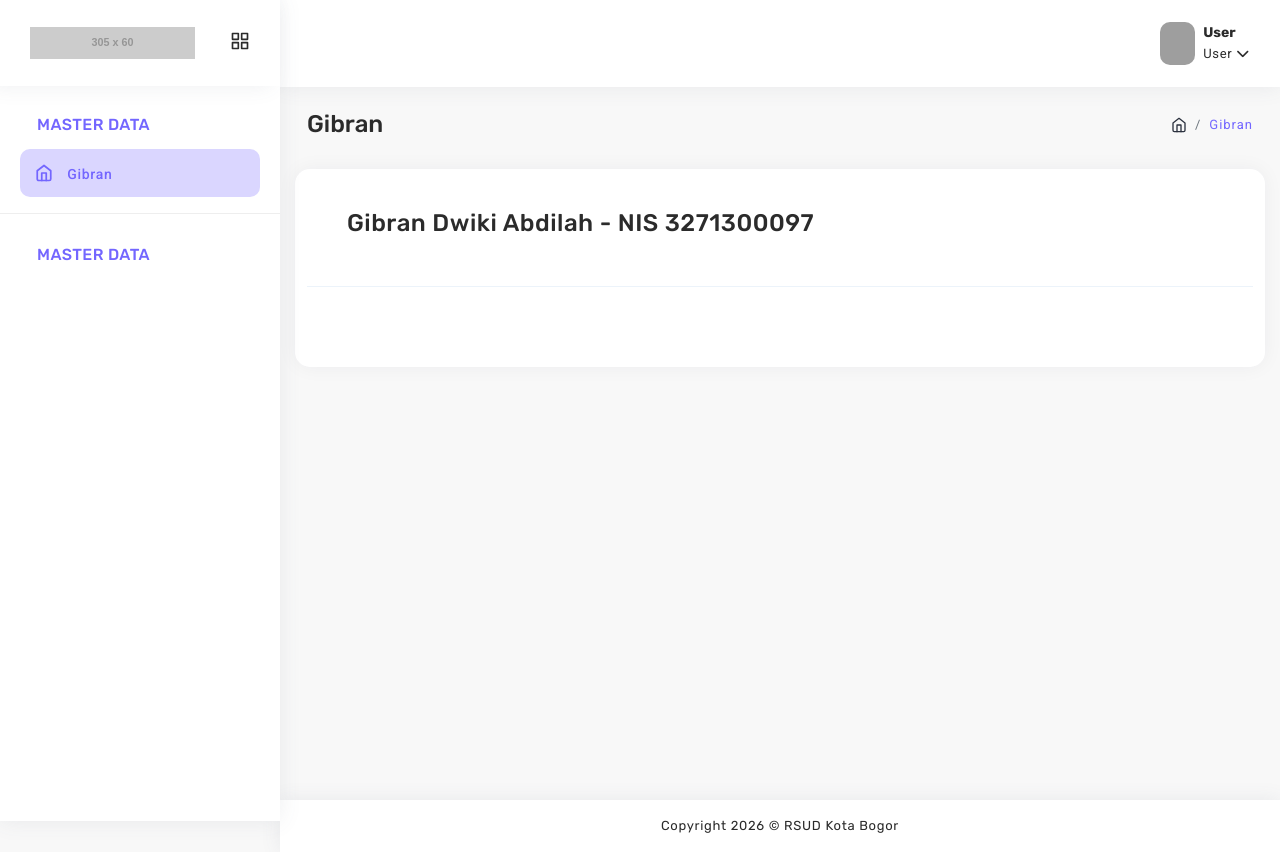
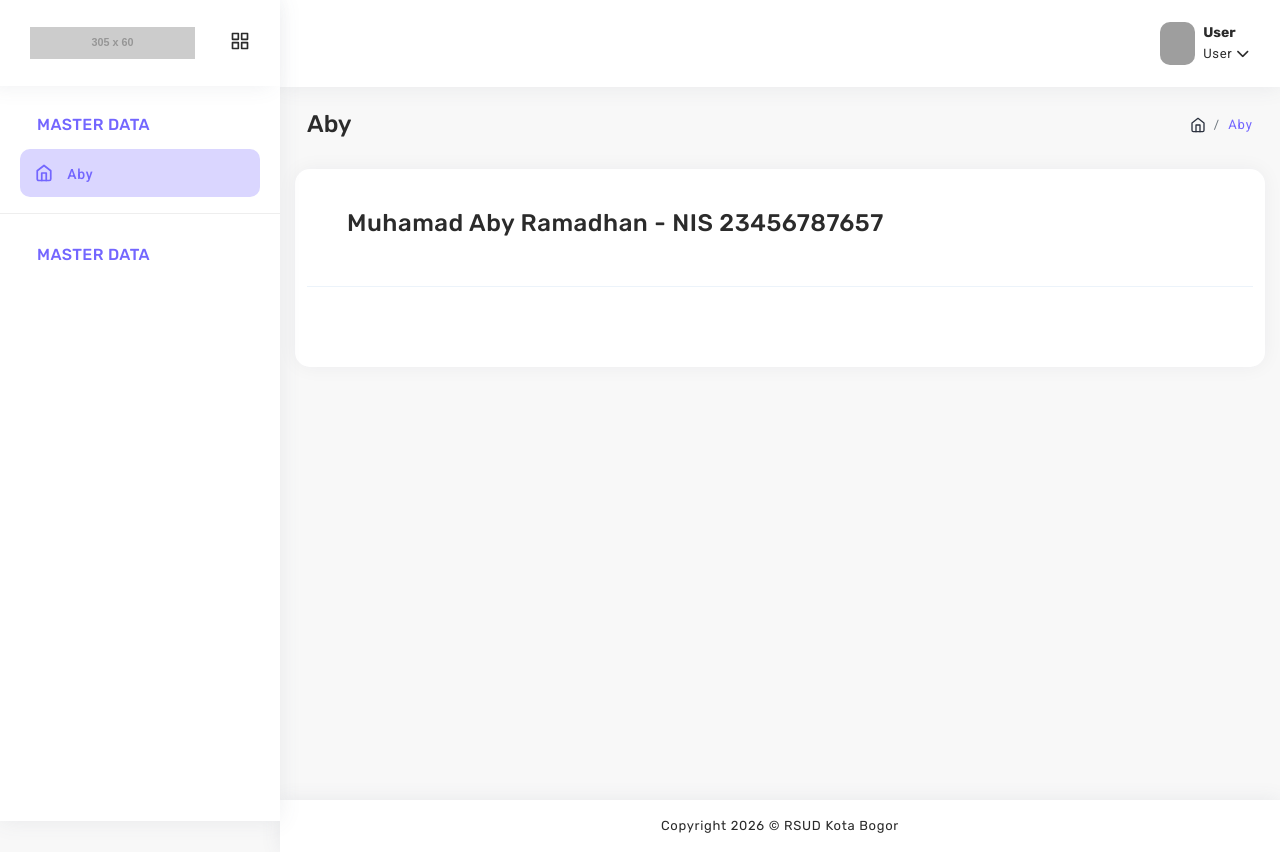
Before and after one commit to gibranabdilah236-cpu/PKL-2026-2027, a Laravel app: page /menu-gibran in a window 1280 px wide. Run offline with Laravel 8, Linux system fonts and the light colour scheme; grey boxes labelled with a size stand in for pictures from a placeholder-image service; some libraries are stand-ins or nearby versions; grey boxes are pictures that could not be loaded.

Commit message:
ubah dashboard dan sidebar

```diff
--- a/app/Http/Controllers/DashboardController.php
+++ b/app/Http/Controllers/DashboardController.php
@@ -14,6 +14,7 @@ class DashboardController extends Controller
     public function index()
     {
         return view('dashboard');
+
     }
 
     /**
--- a/resources/views/layouts/dashboard/sidebar.blade.php
+++ b/resources/views/layouts/dashboard/sidebar.blade.php
@@ -21,7 +21,7 @@
                     <li class="sidebar-list">
 						 <a class="sidebar-link {{ request()->routeIs('menu.gibran') ? 'active' : '' }}" href="{{ route('menu.gibran') }}">
 							<i data-feather="home"></i>
-							<span>Gibran</span>
+							<span>Aby</span>
 						</a>
 					</li>
 					<hr style="color: #bdbdbd">
--- a/resources/views/menu-gibran.blade.php
+++ b/resources/views/menu-gibran.blade.php
@@ -1,13 +1,13 @@
 @extends('layouts.dashboard.master')
 
-@section('title', 'Menu Gibran')
+@section('title', 'Menu Aby')
 
 @section('breadcrumb-title')
-<h3>Gibran</h3>
+<h3>Aby</h3>
 @endsection
 
 @section('breadcrumb-items')
-<li class="breadcrumb-item"><a href="">Gibran</a></li>
+<li class="breadcrumb-item"><a href="">Aby</a></li>
 @endsection
 
 @section('content')
@@ -15,7 +15,7 @@
 	<div class="row">
         <div class="card" data-aos="fade-up">
             <div class="card-header">
-                <h4>Gibran Dwiki Abdilah - NIS 3271300097</h4>
+                <h4>Muhamad Aby Ramadhan - NIS 23456787657</h4>
             </div>
             <div class="card-body">
 
```
